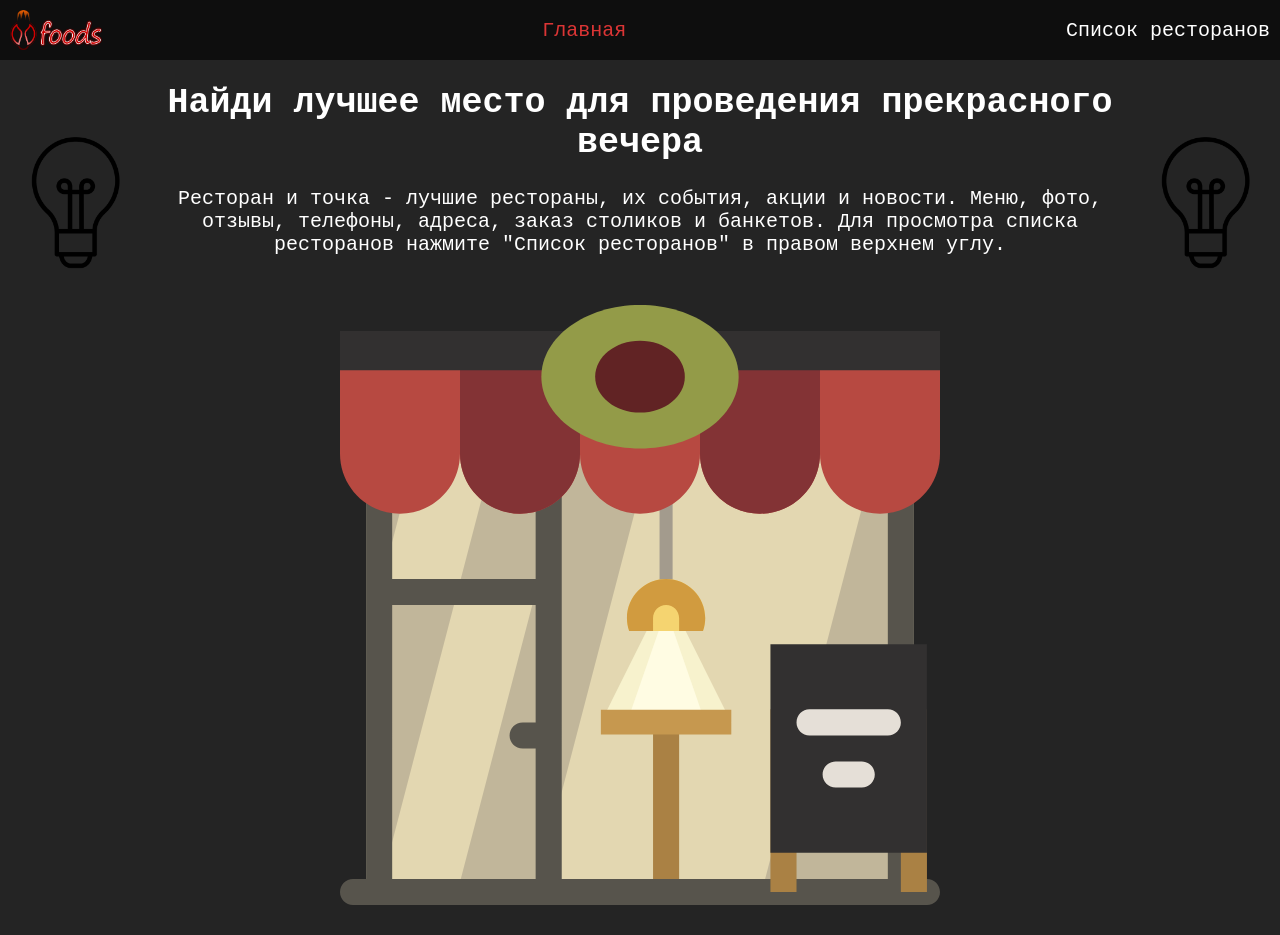
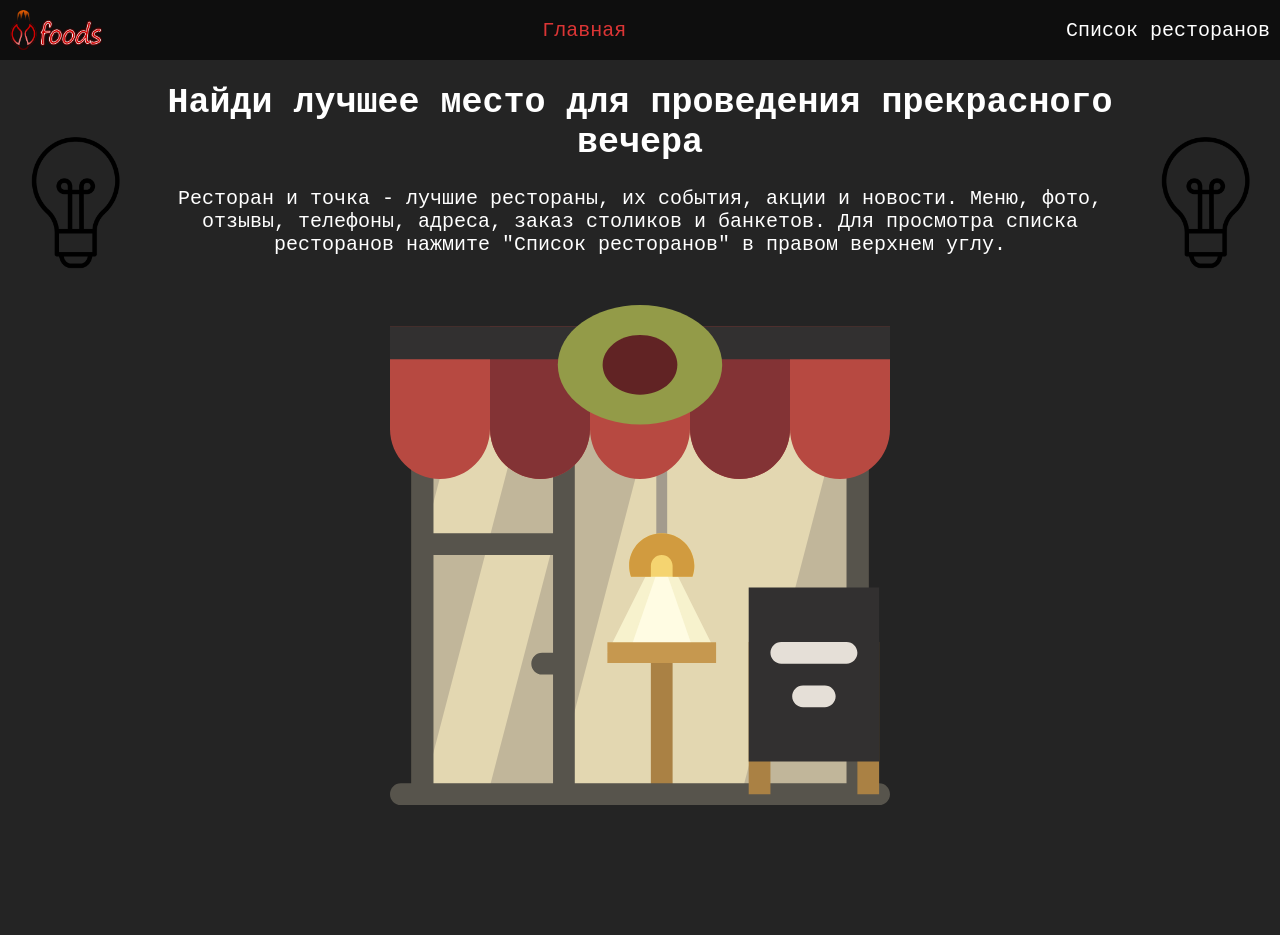
Before and after one commit to synt3tic/Restaurant-List, a Vue app: page / in a window 1280 px wide. After the commit the page ends 835 px from the top, so only its background shows below. Built offline with nearby package versions, Linux system fonts and the light colour scheme.

Commit message:
release-5-fixed-v3

```diff
--- a/src/components/Home.vue
+++ b/src/components/Home.vue
@@ -70,7 +70,6 @@ export default {
 .main-page {
   display: flex;
   flex-direction: column;
-  width: 100%;
   align-items: center;
 }
 
@@ -104,6 +103,6 @@ export default {
 
 .page__restaurant-logo {
   margin-top: 25px;
-  width: 600px;
+  width: 500px;
 }
 </style>
--- a/src/components/RestaurantCard.vue
+++ b/src/components/RestaurantCard.vue
@@ -39,11 +39,9 @@ export default {
       let workloadLevelIdicateLink;
       if (this.workloadLevel <= 55) {
         workloadLevelIdicateLink = require("../images/restaurant__loading_normal.png");
-      }
-      if (this.workloadLevel >= 75) {
+      } else if (this.workloadLevel >= 75) {
         workloadLevelIdicateLink = require("../images/restaurant__loading_high.png");
-      }
-      if (this.workloadLevel > 55 && this.workloadLevel < 75) {
+      } else if (this.workloadLevel > 55 && this.workloadLevel < 75) {
         workloadLevelIdicateLink = require("../images/restaurant__loading_middle.png");
       }
       return workloadLevelIdicateLink;
--- a/src/components/RestaurantPage.vue
+++ b/src/components/RestaurantPage.vue
@@ -85,11 +85,9 @@ export default {
       let workloadLevelIdicateLink;
       if (this.workloadLevel <= 55) {
         workloadLevelIdicateLink = require("../images/restaurant__loading_normal.png");
-      }
-      if (this.workloadLevel >= 75) {
+      } else if (this.workloadLevel >= 75) {
         workloadLevelIdicateLink = require("../images/restaurant__loading_high.png");
-      }
-      if (this.workloadLevel > 55 && this.workloadLevel < 75) {
+      } else if (this.workloadLevel > 55 && this.workloadLevel < 75) {
         workloadLevelIdicateLink = require("../images/restaurant__loading_middle.png");
       }
       return workloadLevelIdicateLink;
```
